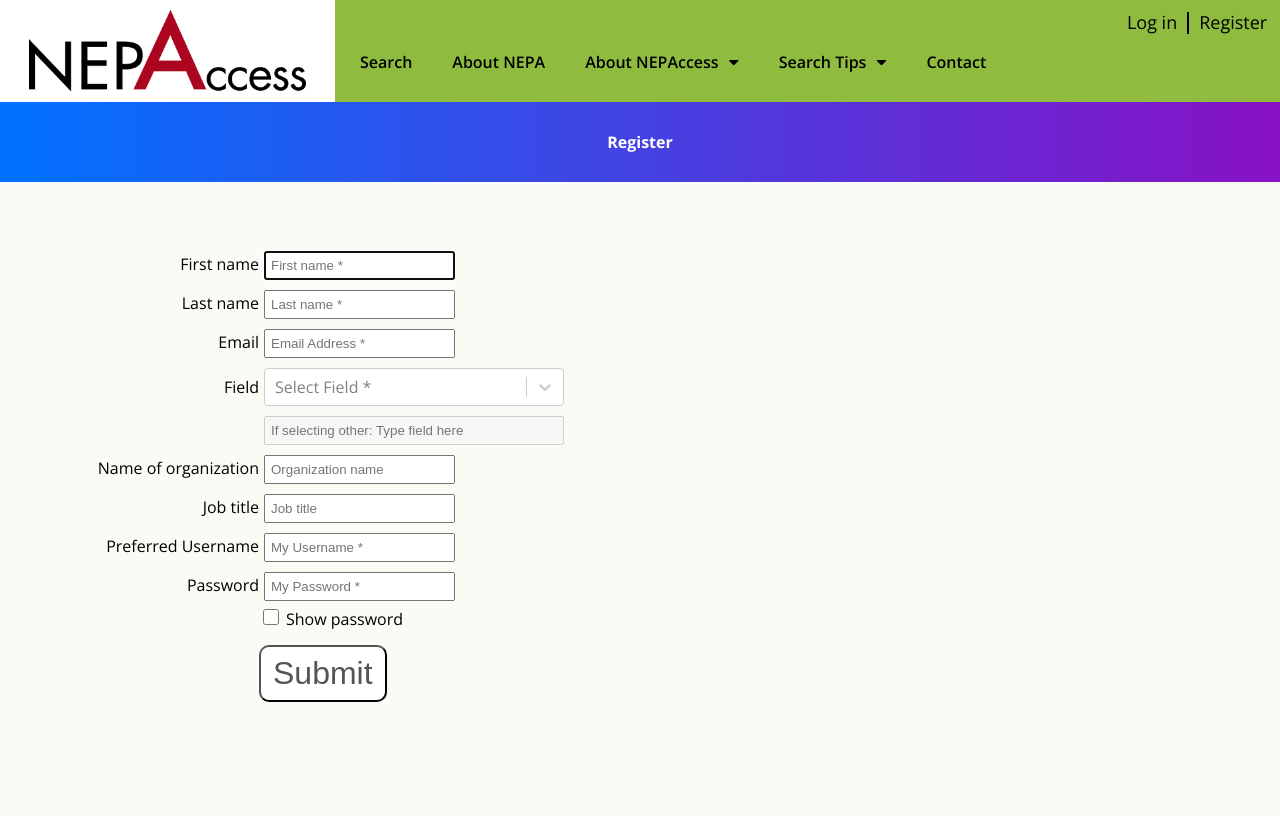
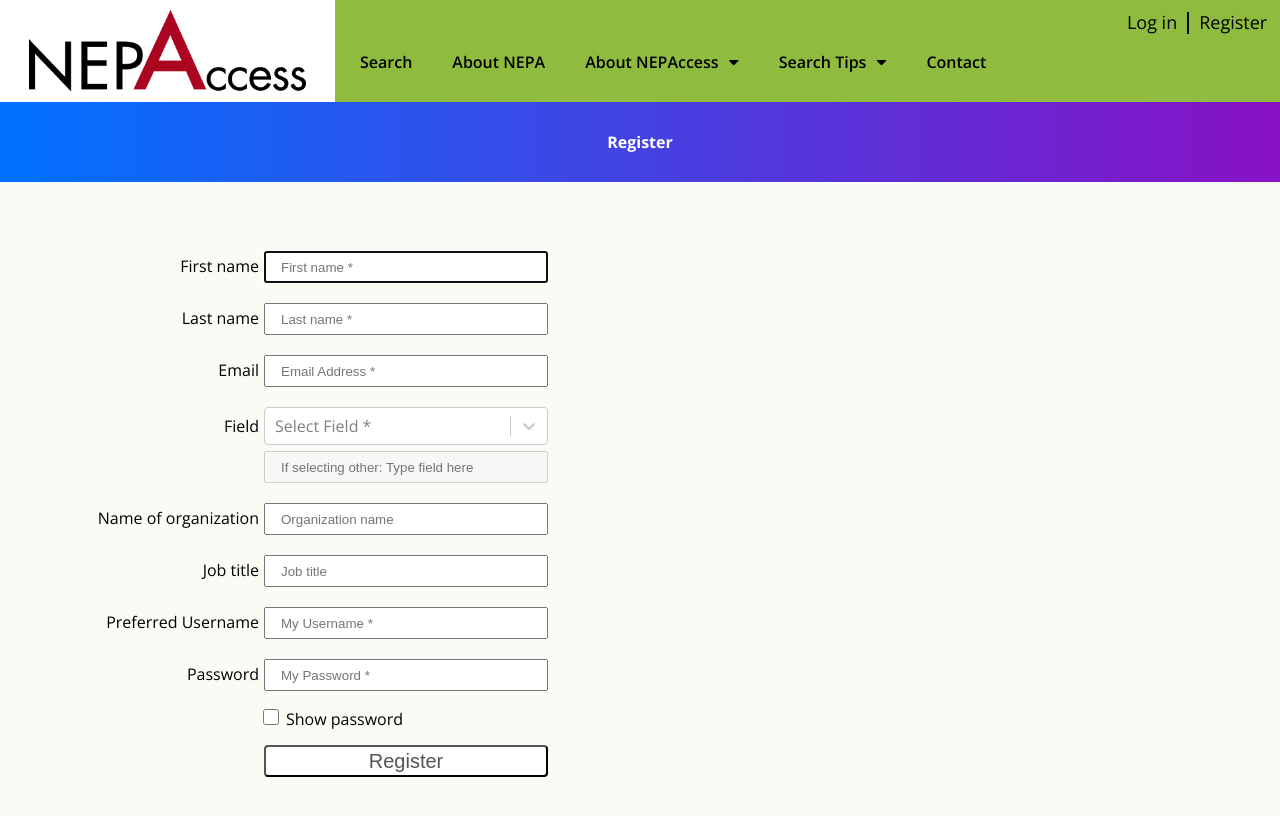
Before and after one commit to GeorgeMSchaffer/nepaccessFront, a React (Create React App) app: page /register in a window 1280 px wide. Shown: the top 816 px of the page. Built offline with nearby package versions, Linux system fonts and the light colour scheme; no server answers.

Commit message:
Register css normalized with login

```diff
--- a/src/User/Register.js
+++ b/src/User/Register.js
@@ -404,7 +404,7 @@ class Register extends React.Component {
                     <div className="register-form-input-group">
                             <div className="register-form-group">
                                 <span className="register-leading-text"></span>
-                                <button type="button" className="button inline-block" id="submit" disabled={this.state.disabled} onClick={this.register}>Submit</button>
+                                <button type="button" className="button inline-block" id="register-submit" disabled={this.state.disabled} onClick={this.register}>Register</button>
                             </div>
                             <label className={this.state.statusClass}>{this.state.statusLabel}</label>
                     </div>
--- a/src/User/register.css
+++ b/src/User/register.css
@@ -5,14 +5,14 @@
 }
 
 #register-form #affiliation {
-    width: 300px;
+    width: 284px;
     padding: 0px;
 }
 #register-form #affiliation:hover>:first-child, #affiliation:hover>:nth-child(2) {
     background-color: rgb(230,255,230);
 }
 #register-form #affiliationOther {
-    width: 286px;
+    width: 250px;
 }
 
 #register-form input:enabled:hover {
@@ -37,8 +37,23 @@
 #register-form .register-form-control {
     padding: 5px;
     margin: 5px;
+
+    width: 250px;
+    height: 24px;
+    margin-bottom: 15px;
+    padding: 2px 15px;
 }
 
 #verifyEmailContent {
     padding: 20px;
 }
+
+#register-submit {
+    width: 284px;
+    height: 32px;
+    font-size: 20px;
+    line-height: 20px;
+    padding: 2px 15px;
+    border-radius: 4px;
+    margin-left: 5px;
+}
```
